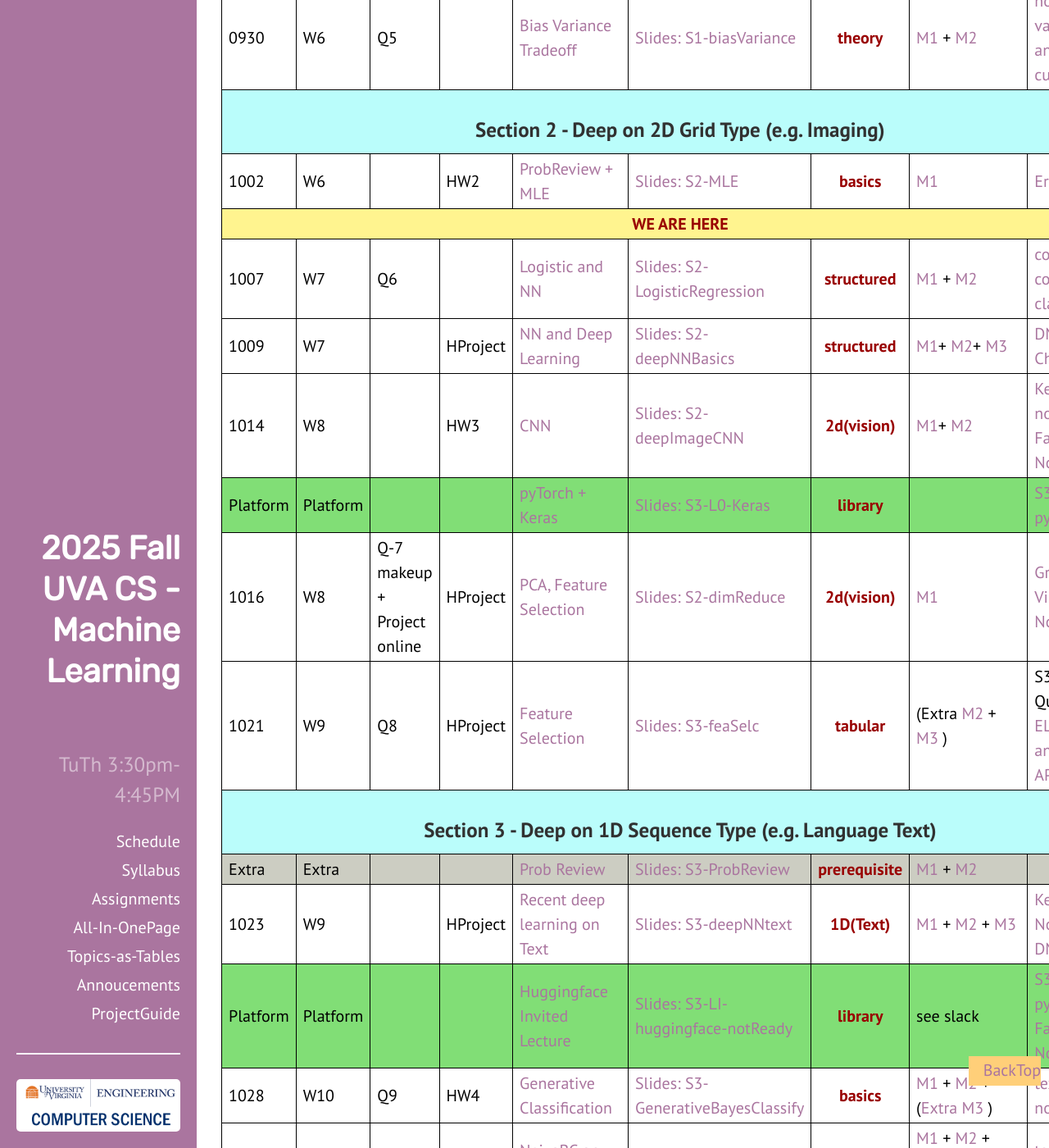
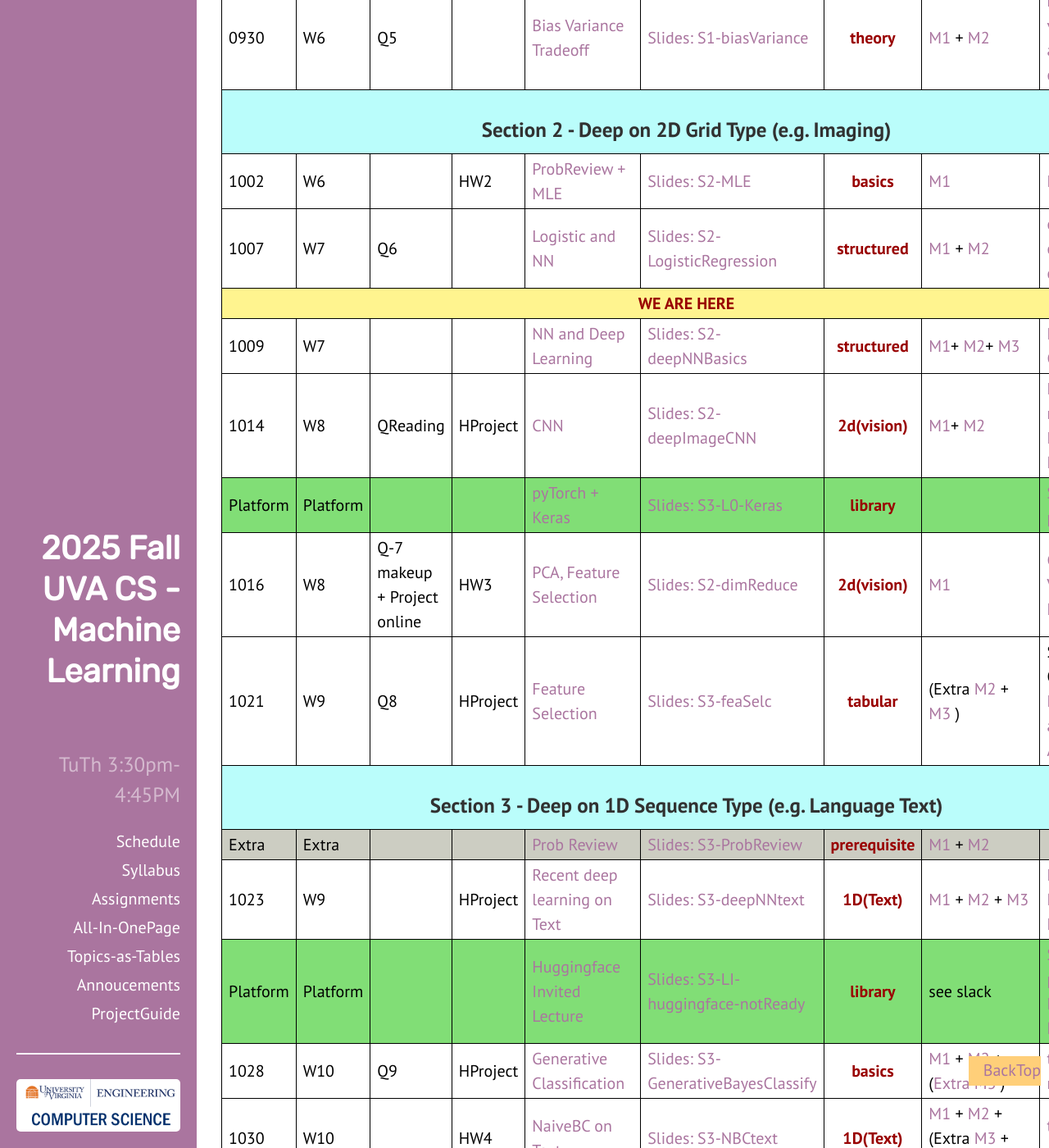
Before and after one commit to qiyanjun/2025Fall-UVA-CS-MachineLearningDeep, a Jekyll site: the page built from index.html, in a window 1280 px wide and 1400 px high, scrolled down 2100 px. Shown: the whole window at 82% size. Built offline with Jekyll 4.4.1, drawn with Linux system fonts in a browser that asks for light colours; some of the changed text lies outside the part shown.

Commit message:
update pointer

```diff
--- a/index.html
+++ b/index.html
@@ -63,9 +63,9 @@
 {% assign dweeks = "|W1|W2|W2|W3|W3|W4|W4|W5|W5|W6|W6|W7|W7|W8|W8|W9|W9|W10|W10|W11|W12|W12|W13|W13|W14 | W15| W15| W16 " | split: "|" %}
 
 
-{% assign Qdates = "|||Q1||Q2|Q3||Q4||Q5||Q6||Reading| Q-7 makeup + Project online | Q8||Q9| | Q10-makeup online|Q11| |Q12||Q13| Q14 | | Q15-makeup| " | split: "|" %}
+{% assign Qdates = "|||Q1||Q2|Q3||Q4||Q5||Q6||QReading| Q-7 makeup + Project online | Q8||Q9| | Q10-makeup online|Q11| |Q12||Q13| Q14 | | Q15-makeup| " | split: "|" %}
 
-{% assign HWdates = "|||||||HW1||||HW2||HProject|HW3|HProject|HProject|HProject|HW4|HProject|HProject|||HW5||||HProject " | split: "|" %}
+{% assign HWdates = "|||||||HW1||||HW2|||HProject|HW3|HProject|HProject|HProject|HW4|HProject|HProject|||HW5||||HProject " | split: "|" %}
 
 
 {% for post in sorted %}
```
Also changed, not shown: _contents/S2-L02-LoR.md (+1 -1 lines).
